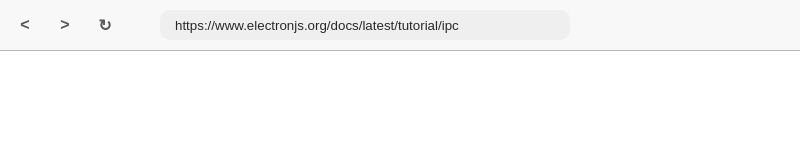
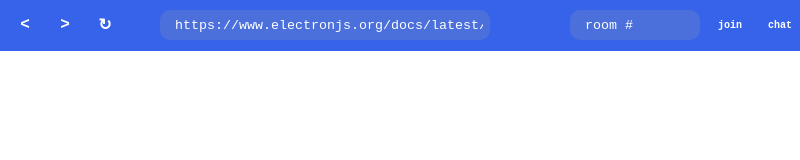
Before and after one commit to ddj231/GoGoBrowse-Client, an Electron app: page index.html in a window 800 px wide. Drawn offline with Linux system fonts and the light colour scheme; no server answers.

Commit message:
add chat window

```diff
--- a/app.js
+++ b/app.js
@@ -1,6 +1,3 @@
-const func = async () => {
-}
-
 window.webView
       .changeUrl('https://www.electronjs.org/docs/latest/tutorial/ipc');
 
@@ -39,3 +36,10 @@ window.webView.handleURLChange((_, value) => {
     inputBar.value = value;
     inputBar.blur();
 });
+
+const chatBtn = document.getElementById("chatBtn");
+
+
+chatBtn.addEventListener('click', ()=>{
+    window.webView.openChat();
+});
--- a/index.css
+++ b/index.css
@@ -5,13 +5,13 @@ html, body {
 }
 
 #navBar {
-    background-color: #f8f8f8;
     display: flex;
     flex: row;
     height: 50px;
     border-bottom: solid;
-    border-color: #b8b8b8;
+    border-color: rgb(54, 99, 234);
     border-bottom-width: 1px;
+    background-color: rgb(54, 99, 234);
 }
 .navBtn {
     height: 30px;
@@ -22,12 +22,13 @@ html, body {
     font-size: medium;
     font-weight: 800;
     border-style: hidden;
-    background-color: #f8f8f8;
-    color: #585858;
+    background-color: rgb(54, 99, 234);
+    color: #fff;
+    font-family: 'Courier New', Courier, monospace;
 }
 
 .navBtn:hover {
-    background-color: #f0f0f0;
+    background-color: rgb(47, 86, 206);
 }
 
 #enterBtn {
@@ -35,16 +36,17 @@ html, body {
 }
 
 .urlBar {
-    background: rgba(199, 199, 199, 0.2);
+    background: rgba(160, 160, 160, 0.2);
     display: flex;
     align-items: center;
     border-radius: 10px;
     padding-left: 5px;
     padding-right: 5px;
-    width: 50%;
+    width: 40%;
     height: 30px;
     margin-left: 5%;
     margin-top: 10px;
+    font-family: 'Courier New', Courier, monospace;
 }
 
 #urlInput {
@@ -55,5 +57,55 @@ html, body {
     flex: 1;
     padding-left: 10px;
     border: 0;
-    color:#282828;
+    color:#fff;
+    font-family: 'Courier New', Courier, monospace;
 }
+
+.roomBar {
+    background: rgba(160, 160, 160, 0.2);
+    display: flex;
+    align-items: center;
+    border-radius: 10px;
+    padding-left: 5px;
+    padding-right: 5px;
+    width: 15%;
+    height: 30px;
+    margin-left: 10%;
+    margin-top: 10px;
+    font-family: 'Courier New', Courier, monospace;
+}
+
+#roomInput {
+    background: transparent;
+    outline: none;
+    align-self: center;
+    height: 30px;
+    flex: 1;
+    padding-left: 10px;
+    border: 0;
+    color:rgb(255, 108, 29);
+    font-family: 'Courier New', Courier, monospace;
+}
+
+::placeholder { /* Chrome, Firefox, Opera, Safari 10.1+ */
+    color: #fff;
+    opacity: 1; /* Firefox */
+  }
+
+.liveBtn{
+    height: 30px;
+    width: 40px;
+    margin-top: 10px;
+    margin-bottom: 10px;
+    margin-left: 10px;
+    font-size: x-small;
+    border: 0;
+    font-weight: 600;
+    background-color: rgb(54, 99, 234);
+    color: #fff;
+    font-family: 'Courier New', Courier, monospace;
+}
+
+.liveBtn:hover {
+    background-color: rgb(47, 86, 206);
+}
--- a/index.html
+++ b/index.html
@@ -22,6 +22,12 @@
           <div class="urlBar">
             <input type="url" class="form-control" id="urlInput" name="urlInput">
           </div>
+          <div class="roomBar">
+            <input type="text" class="form-control"
+                placeholder="room #" id="roomInput" name="roomInput">
+          </div>
+          <button id="liveBtn" type="button" class="liveBtn">join</button>
+          <button id="chatBtn" type="button" class="liveBtn">chat</button>
   </div>
     <script src="./app.js"></script>
   </body>
--- a/preload.js
+++ b/preload.js
@@ -5,5 +5,6 @@ contextBridge.exposeInMainWorld('webView', {
   goBack: () => ipcRenderer.send('backPressed'),
   goForward: () => ipcRenderer.send('forwardPressed'),
   refresh: () => ipcRenderer.send('refreshPressed'),
+  openChat: () => ipcRenderer.send('openChat'),
   handleURLChange : (callback)=> ipcRenderer.on('urlChange', callback),
 })
```
Also changed, not shown: chat.css (added, +69 -0 lines), chatBox.html (added, +30 -0 lines), main.js (+28 -1 lines), chat.js (added).
